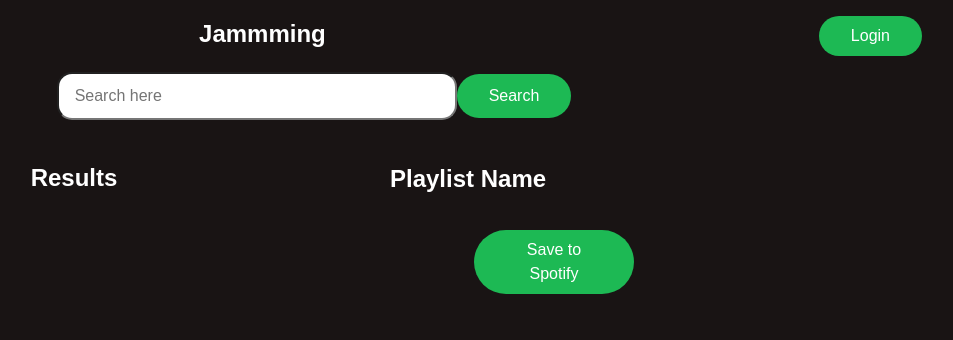
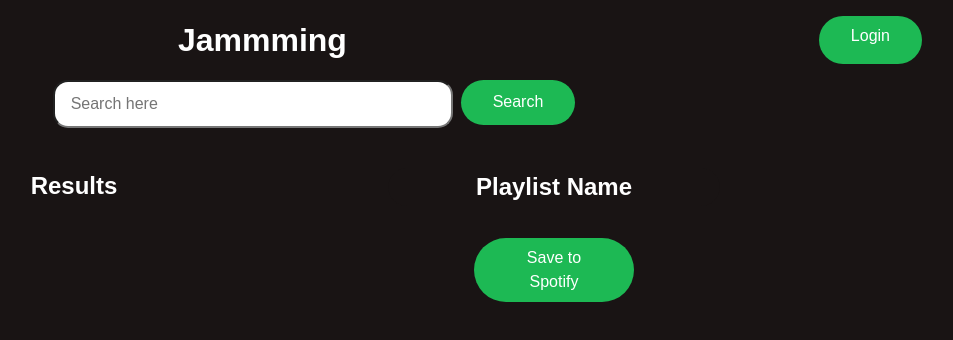
Before and after one commit to educanales/jammming-v2, a React (Vite) app: page / in a window 1280 px wide. Shown: the top 340 px of the page, without its empty margins (326-1279 px from the left). Built offline with nearby package versions, Linux system fonts and the light colour scheme.

Commit message:
Edit buttons hover effects

```diff
--- a/src/App.css
+++ b/src/App.css
@@ -47,7 +47,8 @@
 }
 
 button:hover {
-  color: #191414;
+  background-color: #2fe06dec;
+  cursor: pointer;
 }
 
 .search-bar {
@@ -99,6 +100,7 @@
   width: 40px;
   border-radius: 50%;
   padding: 0;
+  cursor: pointer;
 }
 
 .header2 {
@@ -111,11 +113,20 @@
   background-color: #191414;
   color: #fff;
   border: none;
+  border-radius: 45px;
   font-size: 1.5em;
   font-weight: bold;
+  text-align: center;
+  cursor: pointer;
+}
+
+input.header2:hover {
+  border: 1px solid #fff;
+  border-radius: 45px;
 }
 
 .save-btn {
   align-self: center;
   margin-top: 10rem 0;
+  cursor: pointer;
 }
--- a/src/App.jsx
+++ b/src/App.jsx
@@ -70,7 +70,7 @@
         value={searchItem}
         onChange={handleInputChange}
       />
-      <div className='main-container'>
+      <main className='main-container'>
         <ResultsList
           trackResults={trackResults}
           handleAddPlaylist={handleAddPlaylist}
@@ -79,7 +79,7 @@
           playlist={playlist}
           handleDeleteFromPlaylist={handleDeleteFromPlaylist}
         />
-      </div>
+      </main>
     </>
   )
 }
--- a/src/components/Login.css
+++ b/src/components/Login.css
@@ -1,4 +1,4 @@
-nav {
+header {
   display: flex;
   justify-content: center;
 }
--- a/src/components/Login.jsx
+++ b/src/components/Login.jsx
@@ -25,7 +25,7 @@
   }
 
   return (
-    <nav>
+    <header>
       <h1>Jammming</h1>
       {!token ? (
         <a
@@ -37,6 +37,6 @@
       ) : (
         <button onClick={handleLogout}>Logout</button>
       )}
-    </nav>
+    </header>
   );
 }
--- a/src/components/SearchBar.jsx
+++ b/src/components/SearchBar.jsx
@@ -1,8 +1,8 @@
 export default function SearchBar({ value, onChange, searchTracks }) {
 
   return (
-    <section className="search-bar">
-      <form onSubmit={searchTracks}>
+    <section>
+      <form className="search-bar" onSubmit={searchTracks}>
         <input
           name="searchBar"
           type="text"
```
